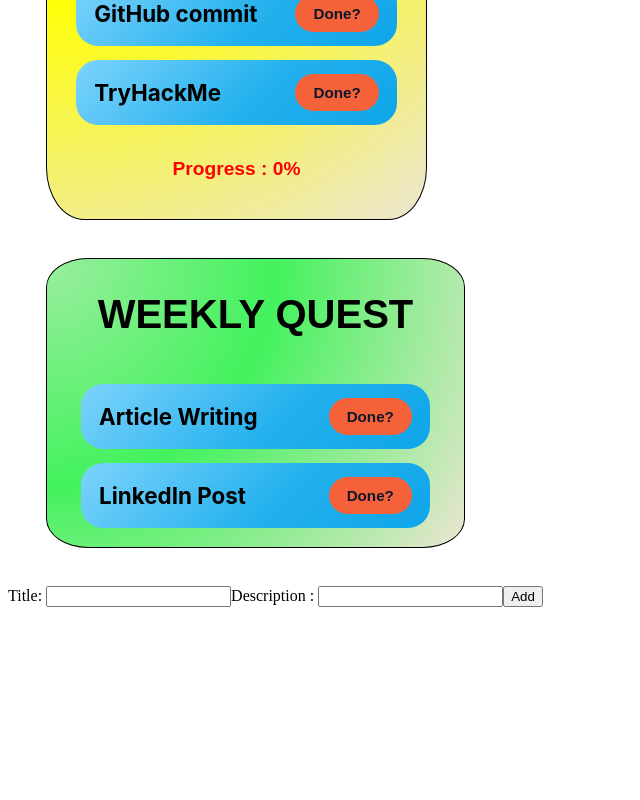
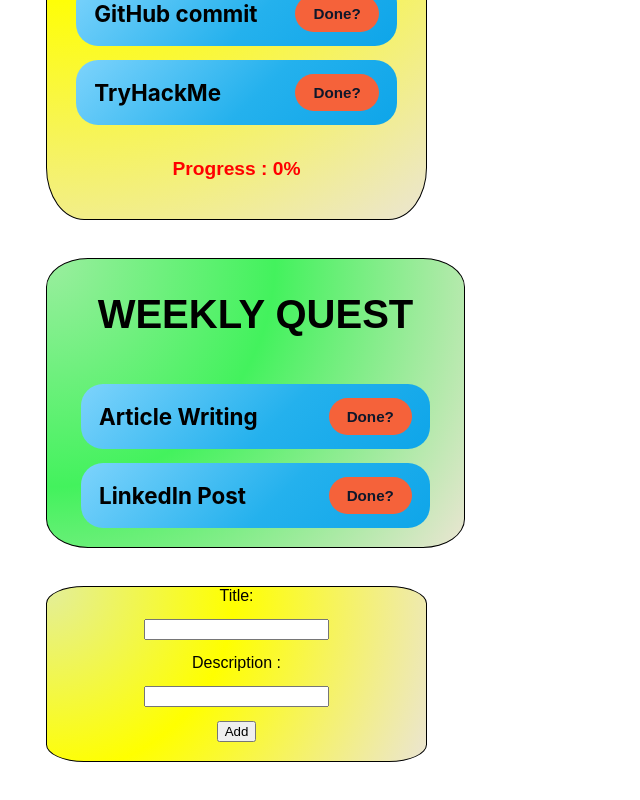
Before and after one commit to Arumparithi42/Solo-Leveling, a React (Vite) app: page / in a window 1280 px wide. Shown: the part 341-1141 px from the top of the page, without its empty margins (0-640 px from the left). Before the commit the page ends 956 px from the top, so only its background shows below. Built offline with nearby package versions, Linux system fonts and the light colour scheme.

Commit message:
Added Todo List Basic

```diff
--- a/src/App.css
+++ b/src/App.css
@@ -99,6 +99,60 @@
   background-color: #ffffff;
 }
 
+.todo {
+  display: flex;
+  align-items: center;
+  justify-content: space-between;
+  gap: 16px;
+  /* width: min(380px, 100%); */
+  width : 75%;
+  padding: 14px 18px;
+
+  border-radius: 22px;
+  background: linear-gradient(135deg, #7dd3fc 0%, #24b1ed 56%, #0ea5e9 100%);
+
+  font-family: Inter, system-ui, sans-serif;
+}
+.todo p {
+  margin: 0;
+  font-size: 1.4rem;
+  font-weight: 700;
+}
+
+.todo button {
+  padding: 10px 18px;
+  border: none;
+  border-radius: 999px;
+  background-color: rgb(248, 98, 56,0.99);
+  color: #0f172a;
+  font-size: 0.95rem;
+  font-weight: 700;
+  cursor: pointer;
+  transition: transform 0.18s ease, box-shadow 0.18s ease, background-color 0.18s ease;
+}
+
+.todo button:hover {
+  transform: translateY(-2px);
+  box-shadow: 0 12px 24px rgba(15, 23, 42, 0.18);
+  background-color: #ffffff;
+}
+
+.todoListContainer{
+  border : 1px solid ;
+  width : 30%;
+  font-family: sans-serif;
+  /* background: rgb(236, 238, 68); */
+  background: radial-gradient(circle at top left, #e3ee9b 0%, YELLOW 45%, #ebe5d2 100%);
+  display : flex;
+  flex-direction: column;
+  justify-content: center;
+  align-items: center;
+  gap : 14px;
+  margin : 3%;
+  padding-bottom: 1.5%;
+  border-radius: 10%;
+}
+
 /* body {
   margin: 0;
   min-height: 100vh;
--- a/src/TodoList.jsx
+++ b/src/TodoList.jsx
@@ -1,21 +1,25 @@
 import {useState} from 'react';
+import { useRef } from 'react';
 import Todo from "./Todo";
 function TodoList(){
     const [title,setTitle] = useState("");
     const [description, setDescription] = useState("");
 
     const [todolist,setTodoList] = useState([]);
-    let count = 0;
+    const count = useRef(0);
     function add(){
-        setTodoList([...todolist,{id : count++, title : title, description : description}]);
+        setTodoList([...todolist,{id : count.current, title : title, description : description}]);
+        count.current++;
+        setTitle("");
+        setDescription("");
     }
     return(
-        <>
-        {todolist.map(todo=>{return <Todo title = {title} description = {description}></Todo>})}
-        Title: <input type="text" onChange={(e)=>setTitle(e.target.value)}/>
-        Description : <input type="text" onChange={(e)=>setDescription(e.target.value)}/>
+        <div className='todoListContainer'>
+        {todolist.map(todo=>{return <Todo key = {todo.id} title = {todo.title} description = {todo.description}></Todo>})}
+        Title: <input type="text" value = {title} onChange={(e)=>setTitle(e.target.value)}/>
+        Description : <input type="text" value = {description} onChange={(e)=>setDescription(e.target.value)}/>
         <button onClick={add}>Add</button>
-        </>
+        </div>
     )
 }
 export default TodoList;
```
